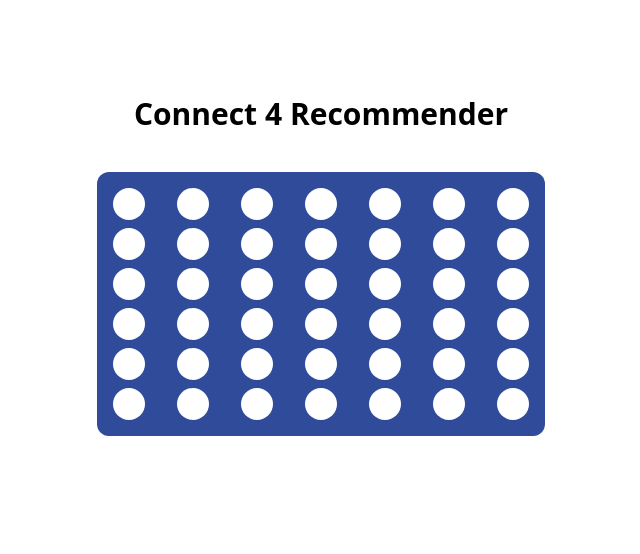
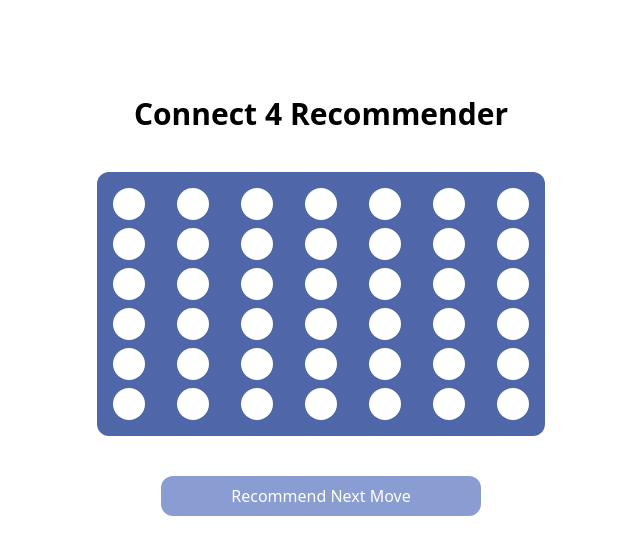
Before and after one commit to Ashleyc417/cpsc481-project2, a SvelteKit app: page / in a window 1280 px wide. Shown: the top 554 px of the page, without its empty margins (319-959 px from the left). Built offline with nearby package versions, Linux system fonts and the light colour scheme.

Commit message:
update UI and `README.md` with recommendation feature (without AI)

```diff
--- a/src/lib/connect4/state.svelte.ts
+++ b/src/lib/connect4/state.svelte.ts
@@ -1,17 +1,20 @@
 import { checkBoardState, clearBoard, ROWS, Winner } from '$lib/connect4/logic';
+import { getBestMove } from '$lib/recommender/getBestMove';
 
 export type GameState = {
     board: number[][];
     playerTurn: number;
     isGameOver: boolean;
+    recommendedMove: [number, number] | null;
     winner: number;
 };
 
 function createInitialGameState(): GameState {
     return {
         board: clearBoard(),
+        playerTurn: 1,
         isGameOver: false,
-		playerTurn: 1,
+        recommendedMove: null,
         winner: Winner.NONE
     };
 }
@@ -21,6 +24,8 @@ export const gameState = $state<GameState>(createInitialGameState());
 export function handleCellClick(c: number) {
     if (gameState.isGameOver) return;
     if (gameState.board[0][c]) return; // Ignore if column is already full
+
+    gameState.recommendedMove = null;
 
     for (let r = ROWS - 1; r >= 0; r--) {
         if (gameState.board[r][c] === 0) {
@@ -37,6 +42,11 @@ export function handleCellClick(c: number) {
     gameState.playerTurn = 3 - gameState.playerTurn;
 }
 
+export function recommendMove() {
+    if (gameState.isGameOver) return;
+    gameState.recommendedMove = getBestMove(gameState.board, gameState.playerTurn);
+}
+
 export function resetGame() {
     Object.assign(gameState, createInitialGameState());
 }
--- /dev/null
+++ b/src/lib/recommender/getBestMove.ts
@@ -0,0 +1,14 @@
+import { ROWS } from '$lib/connect4/logic';
+
+export function getBestMove(board: number[][], player: number): [number, number] {
+    const move = 4;
+    for (let r = ROWS - 1; r >= 0; r--) {
+        if (board[r][move] === 0) {
+            return [r, move];
+        }
+    }
+    return [-1, -1];
+    // const depth = 6;
+    // const [, move] = minimax(board, depth, -Infinity, Infinity, true, player);
+    // return move ?? 0;
+}
--- a/src/routes/+page.svelte
+++ b/src/routes/+page.svelte
@@ -1,12 +1,12 @@
 <script lang="ts">
 	import './styles.css';
-	import { gameState, handleCellClick, resetGame } from '$lib/connect4/state.svelte';
+	import { gameState, handleCellClick, recommendMove, resetGame } from '$lib/connect4/state.svelte';
 	import { EMPTY, PLAYER_1, PLAYER_2, Winner } from '$lib/connect4/logic';
 </script>
 
 <main class="max-w-3xl mx-auto flex flex-col items-center gap-4 p-6 pt-24">
 	<h1 class="text-xl md:text-3xl font-bold">Connect 4 Recommender</h1>
-	<div class="my-6 flex flex-col items-center justify-center gap-2 bg-[#2f4b99] p-4 rounded-xl">
+	<div class="my-6 flex flex-col items-center justify-center gap-2 bg-[#4f66a8] p-4 rounded-xl">
 		{#each gameState.board as row, r (`row-${r}`)}
 			<div class="flex items-center justify-center gap-4 md:gap-8">
 				{#each row as cell, c (`cell-${r}-${c}`)}
@@ -15,9 +15,22 @@
 						tabindex={0}
 						onclick={() => handleCellClick(c)}
 						class="cursor-pointer aspect-square w-6 md:w-8 rounded-full"
-						class:bg-white={cell === EMPTY}
+						class:bg-white={cell === EMPTY &&
+							!(
+								gameState.recommendedMove &&
+								gameState.recommendedMove[0] === r &&
+								gameState.recommendedMove[1] === c
+							)}
 						class:bg-yellow-300={cell === PLAYER_1}
 						class:bg-red-400={cell === PLAYER_2}
+						class:bg-yellow-100={gameState.recommendedMove &&
+							gameState.recommendedMove[0] === r &&
+							gameState.recommendedMove[1] === c &&
+							gameState.playerTurn === PLAYER_1}
+						class:bg-red-200={gameState.recommendedMove &&
+							gameState.recommendedMove[0] === r &&
+							gameState.recommendedMove[1] === c &&
+							gameState.playerTurn !== PLAYER_1}
 						onkeydown={() => {}}
 					></div>
 				{/each}
@@ -40,4 +53,13 @@
 			Play Again!
 		</button>
 	{/if}
+	<button
+		onclick={() => {
+			recommendMove();
+		}}
+		class="cursor-pointer max-w-80 rounded-xl w-full py-2 px-4 bg-[#899dd2]
+      text-white hover:brightness-110 transition-all"
+	>
+		Recommend Next Move
+	</button>
 </main>
```
Also changed, not shown: 1 other file (tests, documents, lock files or other folders). Lines whose indentation alone changed are shown as unchanged.
